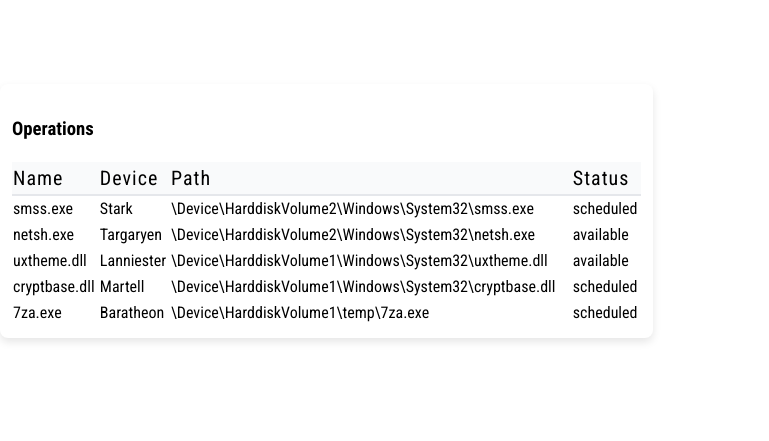
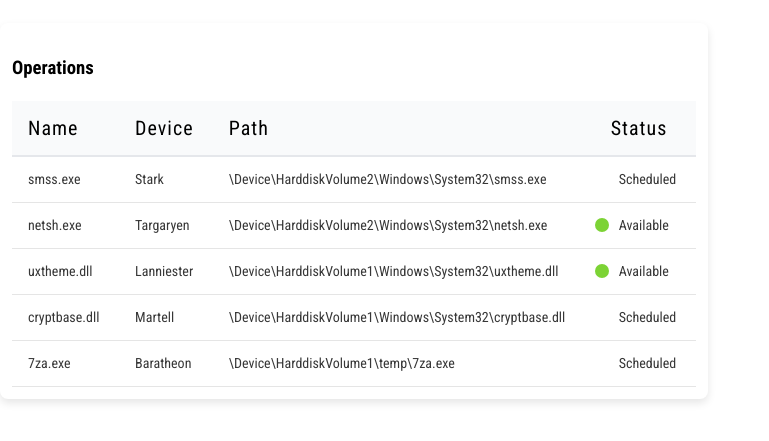
Before and after one commit to bogdand43/data-table-exercise, a React (Vite) app: page / in a window 1280 px wide. Shown: the part 189-630 px from the top of the page, without its empty margins (0-769 px from the left). Built offline with nearby package versions, Linux system fonts and the light colour scheme; a web font is replaced by a local one.

Commit message:
create TableRow component

```diff
--- a/src/components/DataTable/DataTable.tsx
+++ b/src/components/DataTable/DataTable.tsx
@@ -5,6 +5,7 @@ import React from 'react';
 import { mockData } from '../../data/mock';
 
 import TableHeader from '../TableHeader/TableHeader';
+import TableRow from '../TableRow/TableRow';
 import styles from './DataTable.module.scss';
 
 const DataTable: React.FC<DataTableProps> = ({
@@ -27,11 +28,11 @@ const DataTable: React.FC<DataTableProps> = ({
         <TableHeader columnNames={columnNames} />
         <tbody>
           {data.map((operation: Operation, idx: number) => (
-            <tr key={`${operation.name}-${idx}`}>
-              {columnNames.map((columnName: string) => (
-                <td key={`operation-${operation.name}-${columnName}`}>{operation[columnName]}</td>
-              ))}
-            </tr>
+            <TableRow
+              key={`operation-${operation.name}-${idx}`}
+              row={operation}
+              columnNames={columnNames}
+            />
           ))}
         </tbody>
       </table>
--- a/src/components/TableHeader/TableHeader.module.scss
+++ b/src/components/TableHeader/TableHeader.module.scss
@@ -8,6 +8,7 @@
   text-align: left;
   font-size: 20px;
   font-weight: 400;
+  padding: 12px 16px;
   letter-spacing: 0.05em;
   vertical-align: middle;
 }
--- /dev/null
+++ b/src/components/TableRow/TableRow.module.scss
@@ -0,0 +1,38 @@
+.TableRow {
+  background-color: #ffffff;
+  border-bottom: 1px solid #e5e5e5;
+  transition: background-color 0.2s;
+
+  &:hover {
+    background-color: #f5f5f5;
+  }
+}
+
+.TableCell {
+  padding: 12px 16px;
+  text-align: left;
+  vertical-align: middle;
+  line-height: 1.5;
+  color: #373737;
+  font-size: 14px;
+
+  &.Cell-Status {
+    text-transform: capitalize;
+    padding: 12px 16px 12px 24px;
+    &[data-value='available'] {
+      position: relative;
+      &:before {
+        content: '';
+        position: absolute;
+        display: block;
+        width: 14px;
+        height: 14px;
+        background-color: #7cd335;
+        border-radius: 50%;
+        left: 0;
+        top: 50%;
+        transform: translateY(-50%);
+      }
+    }
+  }
+}
--- /dev/null
+++ b/src/components/TableRow/TableRow.tsx
@@ -0,0 +1,27 @@
+import type React from 'react';
+import type { TableRowProps } from './TableRow.types';
+import capitalize from '../../utils/capitalize';
+import styles from './TableRow.module.scss';
+
+const TableRow: React.FC<TableRowProps> = ({ row, columnNames }) => {
+  return (
+    <tr className={styles.TableRow}>
+      {columnNames.map((columnName: string) => {
+        const cellValue = row[columnName];
+        const cellStyles = `${styles.TableCell} ${styles[`Cell-${capitalize(columnName)}`] || ''}`;
+        return (
+          <td
+            key={`row-${row.name}-${columnName}`}
+            className={cellStyles}
+            data-column={columnName}
+            data-value={cellValue}
+          >
+            {cellValue}
+          </td>
+        );
+      })}
+    </tr>
+  );
+};
+
+export default TableRow;
--- /dev/null
+++ b/src/components/TableRow/TableRow.types.ts
@@ -0,0 +1,5 @@
+
+export interface TableRowProps {
+  row: Record<string, any>;
+  columnNames: string[];
+}
```
Also changed, not shown: src/assets/image.png (added).
